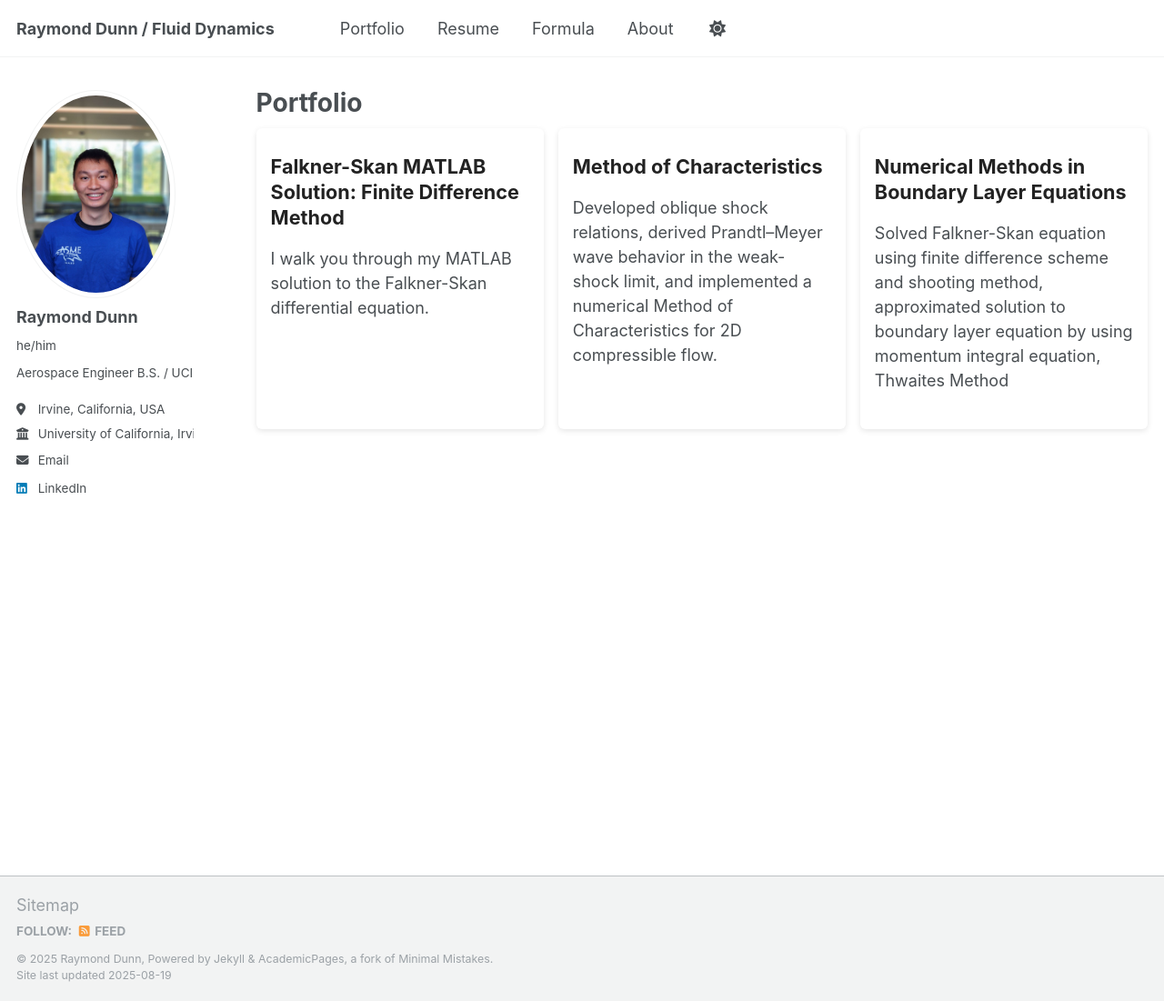
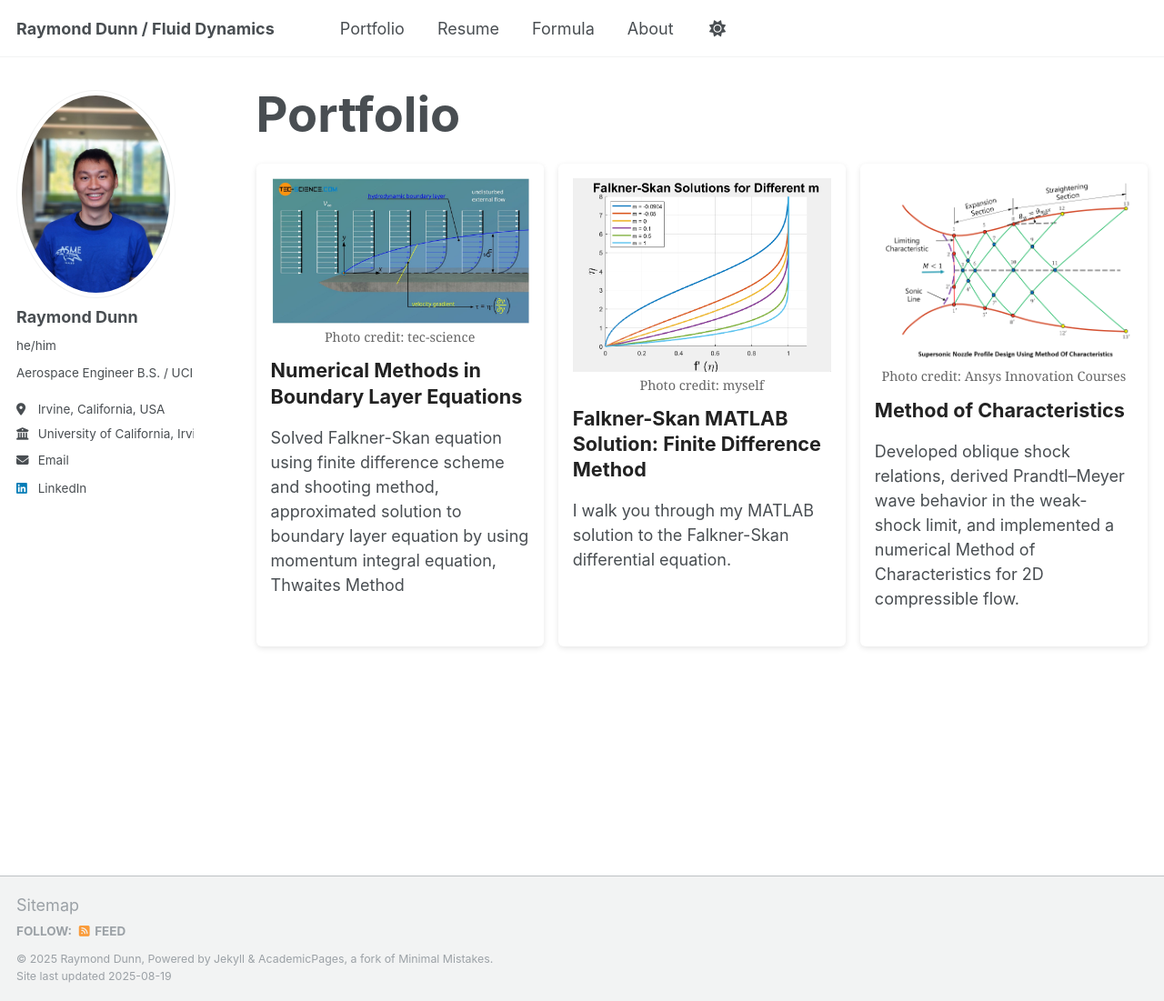
Before and after one commit to Raymond-gif/Raymond-gif.github.io, a Jekyll site: the page built from _pages/portfolio.html, in a window 1280 px wide and 1101 px high. Shown: the whole window at 91% size. Built offline with Jekyll 4.4.1, drawn with Linux system fonts in a browser that asks for light colours; a script that is not in the unit is left out.

Commit message:
made portfolio cards nicer

```diff
--- a/_pages/portfolio.html
+++ b/_pages/portfolio.html
@@ -7,12 +7,19 @@ author_profile: true
 
 {% include base_path %}
 
+{% assign sorted_portfolio = site.portfolio | sort: "order" %}
+
 <div class="portfolio-grid">
-  {% for post in site.portfolio %}
+  {% for post in sorted_portfolio %}
     <div class="portfolio-card">
       {% if post.image %}
         <img src="{{ post.image | relative_url }}" alt="{{ post.title }} thumbnail">
       {% endif %}
+
+      {% if post.caption %}
+        <figcaption>{{ post.caption }}</figcaption>
+      {% endif %}
+
       <h3><a href="{{ post.url | relative_url }}">{{ post.title }}</a></h3>
       {% if post.excerpt %}
         <p>{{ post.excerpt }}</p>
--- a/_portfolio/falknerskancode.md
+++ b/_portfolio/falknerskancode.md
@@ -4,6 +4,10 @@ excerpt: "I walk you through my MATLAB solution to the Falkner-Skan differential
 collection: portfolio
 author_profile: false
 layout: single
+image: /images/velprof.png
+caption: "Photo credit: myself"
+order: 2
+
 ---
 
 <div style="background: #f5f5f5; border-left: 5px solid #007acc; padding: 1rem; border-radius: 8px; margin: 1.5rem 0;">
--- a/_portfolio/methodofcharacteristics.md
+++ b/_portfolio/methodofcharacteristics.md
@@ -4,6 +4,9 @@ excerpt: "Developed oblique shock relations, derived Prandtl–Meyer wave behavi
 collection: portfolio
 author_profile: false
 layout: single
+image: /images/mocmain.png
+caption: "Photo credit: Ansys Innovation Courses"
+order: 3
 ---
 
 ## Oblique Shock Theory
--- a/_portfolio/numericalmethodsBLeqn.md
+++ b/_portfolio/numericalmethodsBLeqn.md
@@ -4,6 +4,8 @@ excerpt: "Solved Falkner-Skan equation using finite difference scheme and shooti
 collection: portfolio
 author_profile: false
 layout: single
+image: /images/BLmain.jpg
+caption: "Photo credit: tec-science"
 ---
 
 ## Boundary Layer Equations + Falkner Skan
--- a/_sass/layout/_page.scss
+++ b/_sass/layout/_page.scss
@@ -37,6 +37,7 @@
 .page__title {
   margin-top: 0;
   line-height: 1;
+  font-size: 3rem;
 
   & + .page__meta {
     margin-top: -0.5em;
--- a/assets/css/main.scss
+++ b/assets/css/main.scss
@@ -170,3 +170,15 @@ html[data-theme="dark"] {
 .portfolio-card h3 a:hover::after {
   width: 100%;
 }
+
+.portfolio-card figure {
+  margin: 0;
+  position: relative;
+}
+
+.portfolio-card figcaption {
+  font-size: 0.8rem;
+  color: #666;
+  text-align: center;
+  margin-top: 4px;
+}
```
Also changed, not shown: images/BLmain.jpg (added), images/mocmain.png (added).
